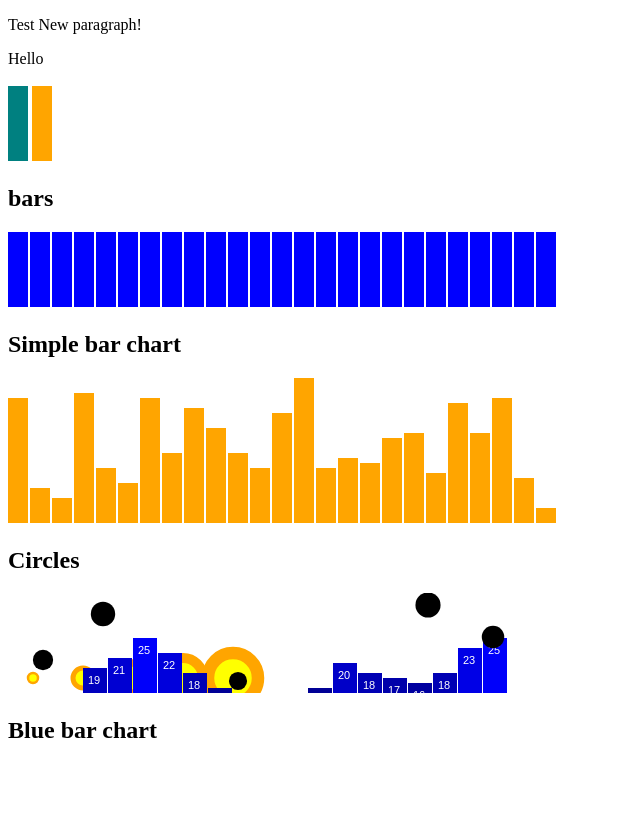
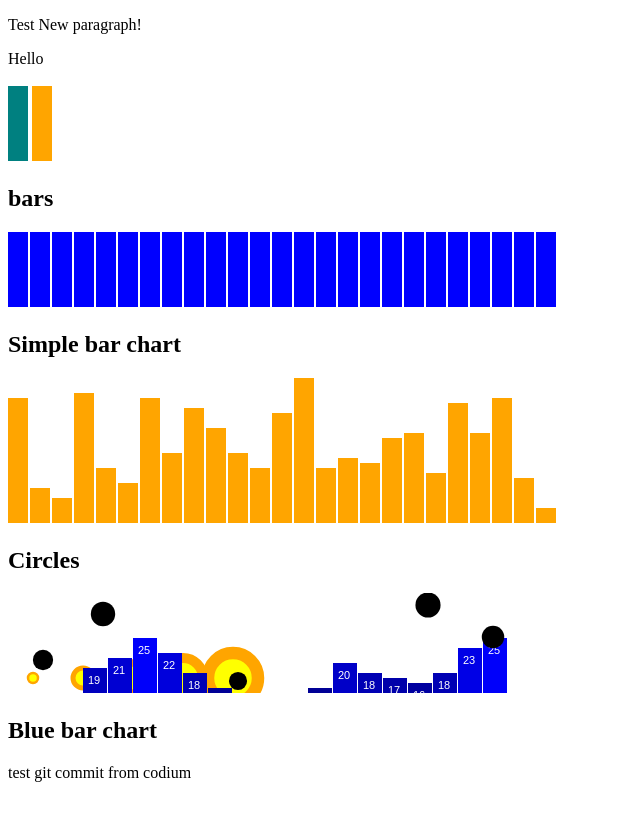
Before and after one commit to prabusiva/D3_magic, a plain HTML site: page index.html in a window 1280 px wide. Shown: the whole page, without its empty margins (0-640 px from the left). Drawn offline with Linux system fonts and the light colour scheme.

Commit message:
test commit from vscodium

```diff
--- a/index.html
+++ b/index.html
@@ -39,6 +39,7 @@
 		</div>
 		<div id="bar_chart2">
 			<h2>Blue bar chart</h2>
+			<p> test git commit from codium</p>
 		</div>
 
 		<br/><br/>
```
Also changed, not shown: README.md.
